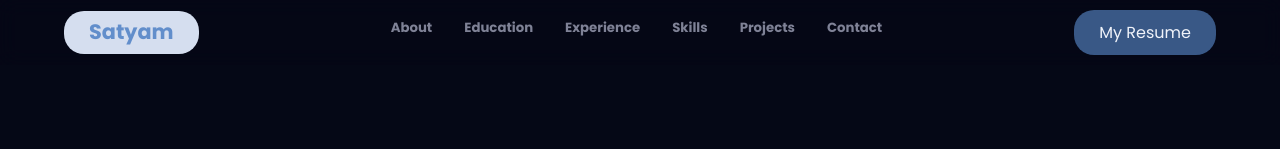
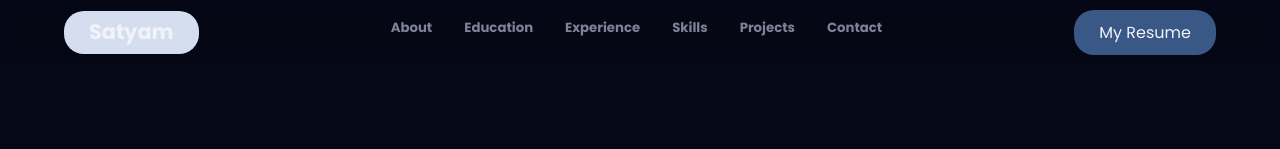
Before and after one commit to cyberhunk/new-portfolio-code-, a React (Vite) app: page / in a window 1280 px wide. Shown: the top 149 px of the page. Built offline with nearby package versions, Linux system fonts and the light colour scheme.

Commit message:
Update Logo.jsx
color remove

```diff
--- a/src/components/Logo/Logo.jsx
+++ b/src/components/Logo/Logo.jsx
@@ -26,7 +26,7 @@ const Logo = () => {
   return (
     <div className='logo-container'>
         {/* <img src={logo} alt="logo" className='logo-icon'/> */}
-        <h1 className="logoname" onClick={() => window.scrollTo(0, 0) } style={{ cursor: "pointer", color: "var(--bg-accent)" }}>Satyam</h1>
+        <h1 className="logoname" onClick={() => window.scrollTo(0, 0) } style={{ cursor: "pointer" }}>Satyam</h1>
     </div>
   )
 }
```
